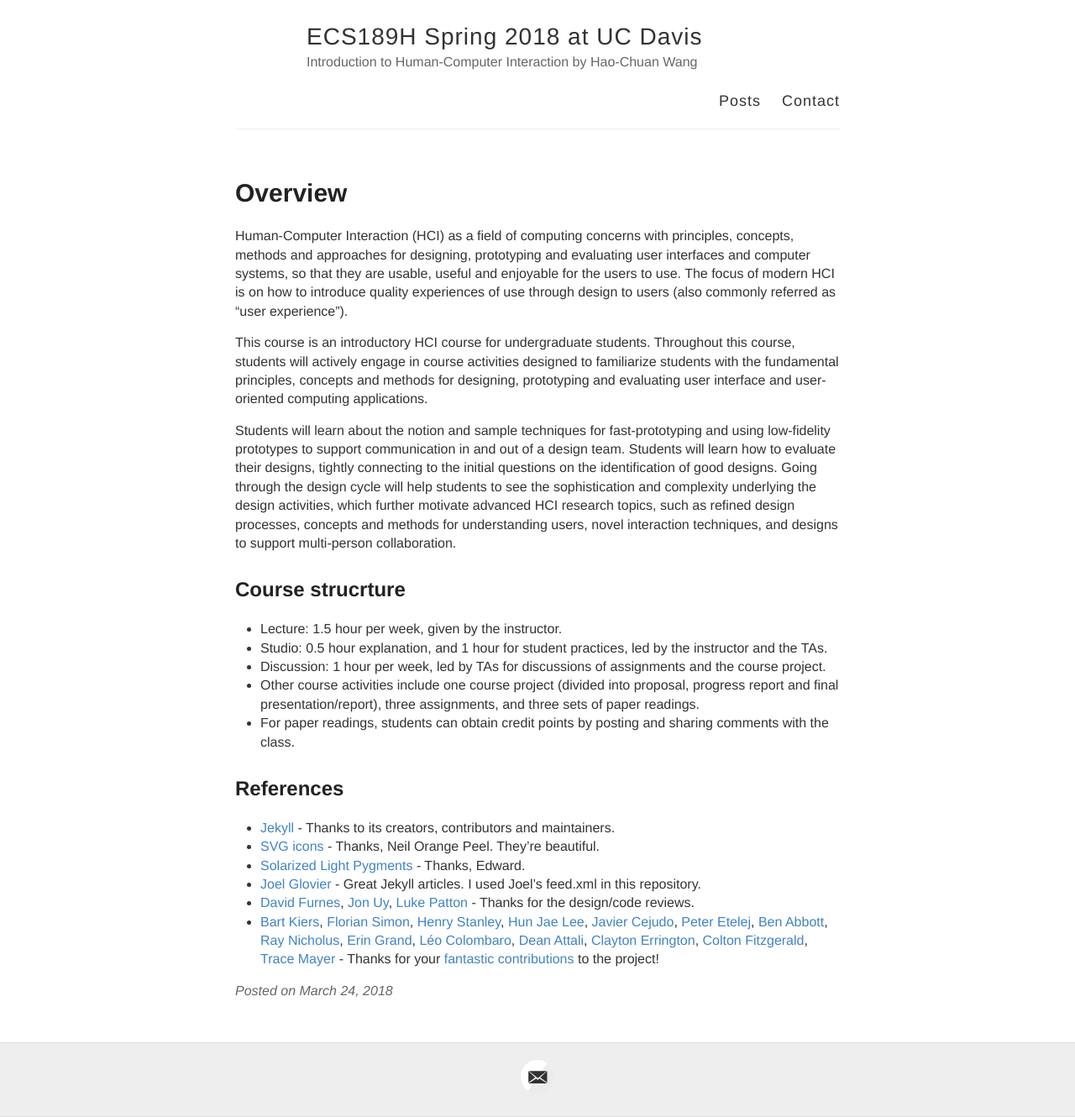
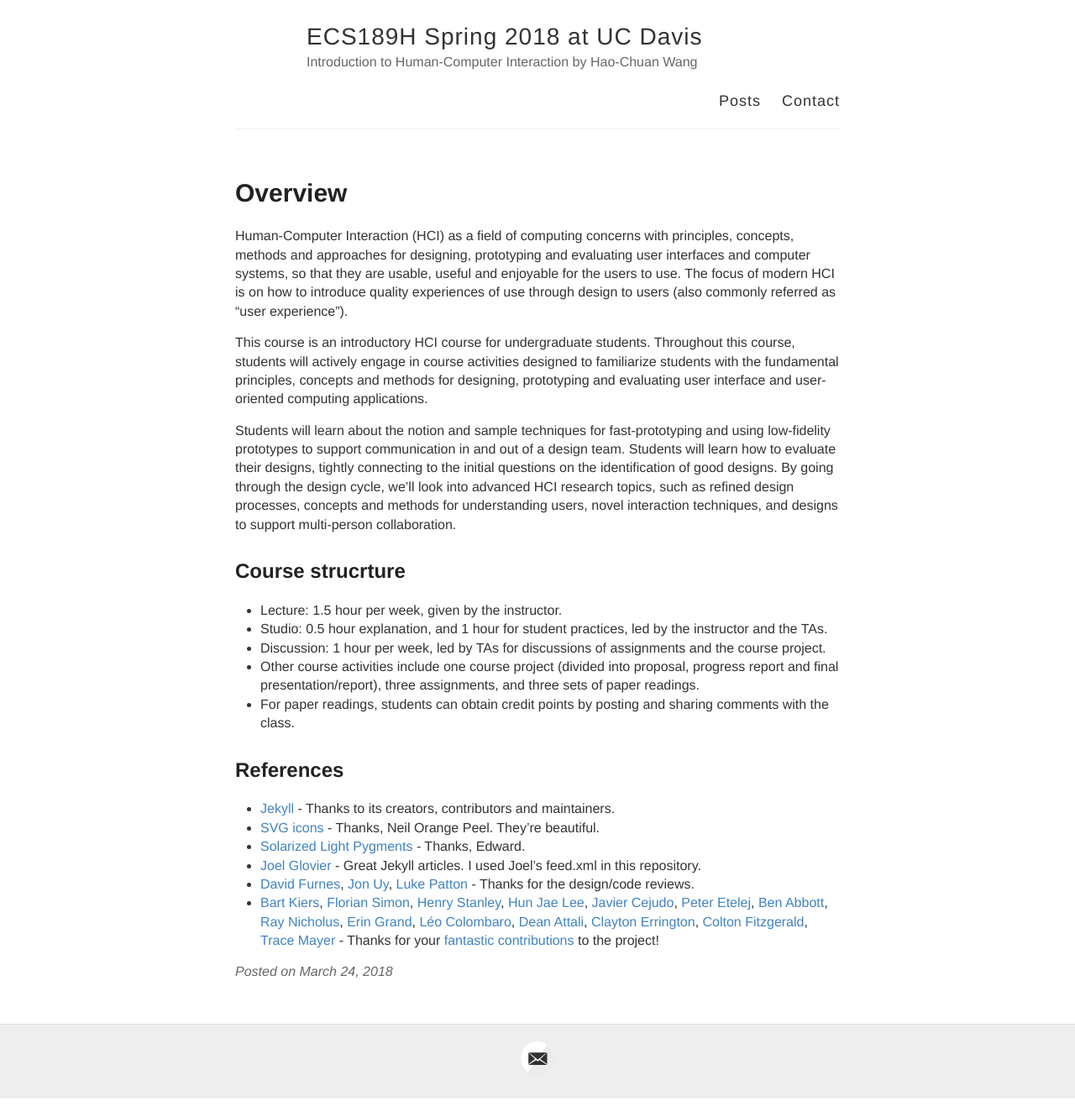
Before and after one commit to hciwang/hciwang.github.io, a Jekyll site: the page built from _posts/2018-3-24-About.md, in a window 1280 px wide. Shown: the whole page at 84% size. Built offline with Jekyll 4.4.1, drawn with Linux system fonts in a browser that asks for light colours; after the commit the page ends 1307 px from its top, so only the background shows below that.

Commit message:
Update 2018-3-24-About.md

```diff
--- a/_posts/2018-3-24-About.md
+++ b/_posts/2018-3-24-About.md
@@ -7,7 +7,7 @@ Human-Computer Interaction (HCI) as a field of computing concerns with principle
 
 This course is an introductory HCI course for undergraduate students. Throughout this course, students will actively engage in course activities designed to familiarize students with the fundamental principles, concepts and methods for designing, prototyping and evaluating user interface and user-oriented computing applications.
 
-Students will learn about the notion and sample techniques for fast-prototyping and using low-fidelity prototypes to support communication in and out of a design team. Students will learn how to evaluate their designs, tightly connecting to the initial questions on the identification of good designs. Going through the design cycle will help students to see the sophistication and complexity underlying the design activities, which further motivate advanced HCI research topics, such as refined design processes, concepts and methods for understanding users, novel interaction techniques, and designs to support multi-person collaboration.
+Students will learn about the notion and sample techniques for fast-prototyping and using low-fidelity prototypes to support communication in and out of a design team. Students will learn how to evaluate their designs, tightly connecting to the initial questions on the identification of good designs. By going through the design cycle, we'll look into advanced HCI research topics, such as refined design processes, concepts and methods for understanding users, novel interaction techniques, and designs to support multi-person collaboration.
 
 
 ## Course strucrture
```
